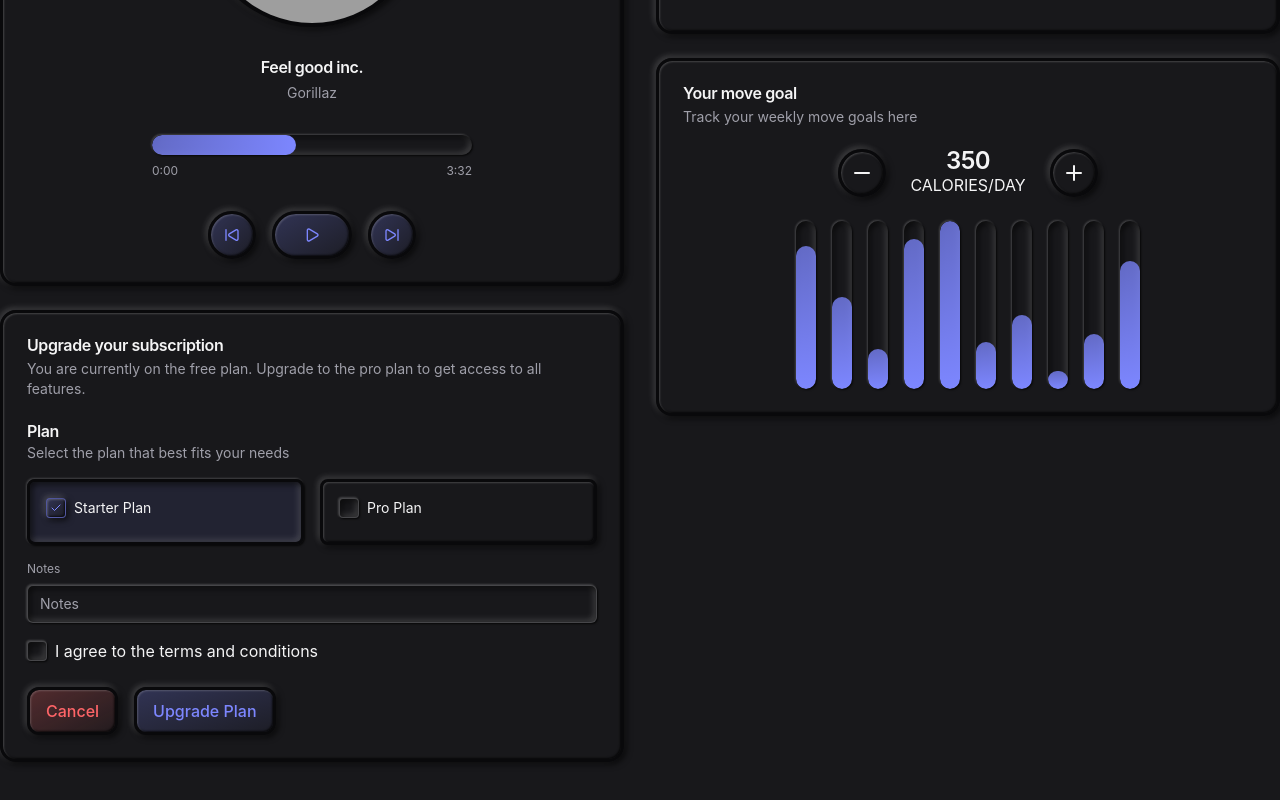
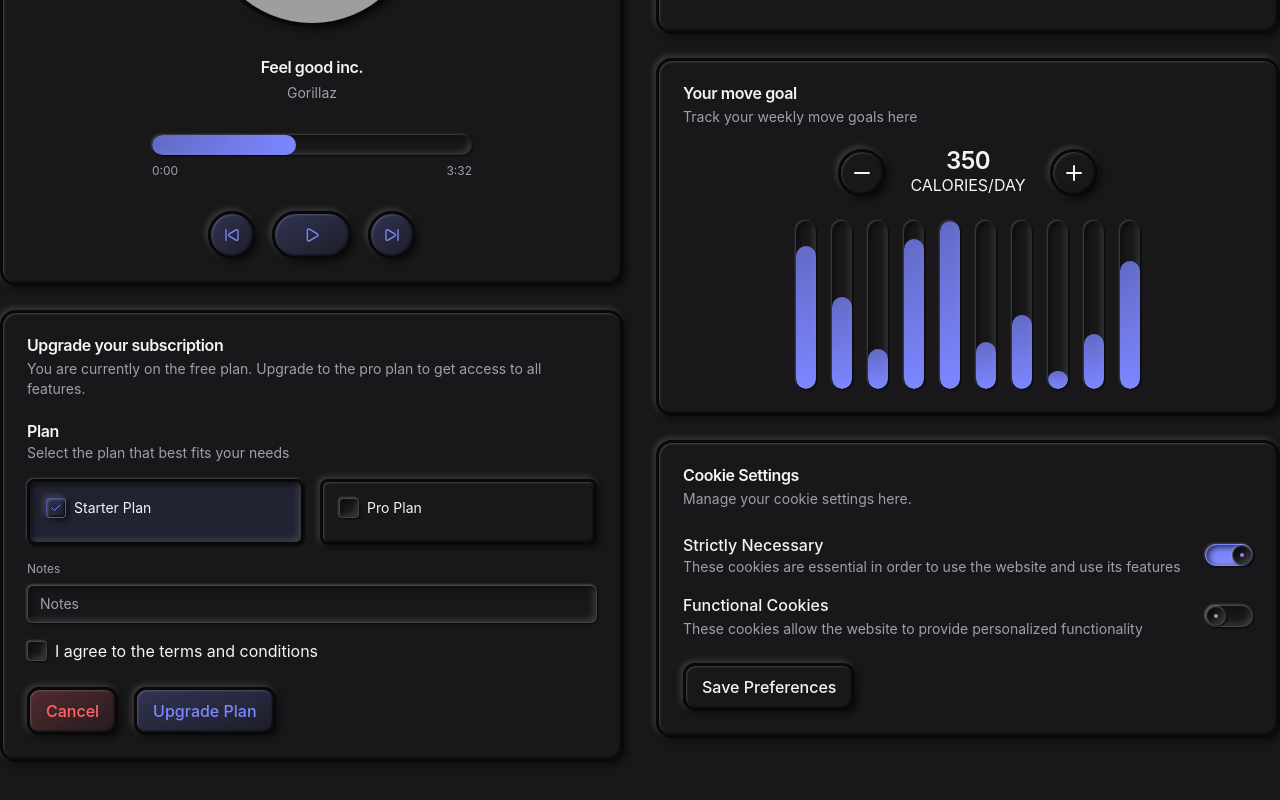
Before and after one commit to Sammie-oje/Neumorphism-UI, a React (Vite) app: page / in a window 1280 px wide. Shown: the part 642-1442 px from the top of the page. Built offline with nearby package versions, Linux system fonts and the light colour scheme; grey boxes are pictures that could not be loaded.

Commit message:
Added a cookie banner card

```diff
--- a/src/App.tsx
+++ b/src/App.tsx
@@ -259,6 +259,46 @@ function App() {
                             )}
                         </CardContent>
                     </Card>
+
+                    <Card>
+                        <CardHeader>
+                            <CardTitle>Cookie Settings</CardTitle>
+                            <CardDescription>
+                                Manage your cookie settings here.
+                            </CardDescription>
+                        </CardHeader>
+
+                        <CardContent className="space-y-4">
+                            <div className="flex items-center justify-between">
+                                <div>
+                                    <p className="text-base font-medium">
+                                        Strictly Necessary
+                                    </p>
+                                    <p className="text-sm text-muted-foreground">
+                                        These cookies are essential in order to
+                                        use the website and use its features
+                                    </p>
+                                </div>
+                                <NeuSwitch disabled defaultChecked />
+                            </div>
+
+                            <div className="flex items-center justify-between">
+                                <div className="space-y-0.5">
+                                    <p className="text-base font-medium">
+                                        Functional Cookies
+                                    </p>
+                                    <p className="text-sm text-muted-foreground">
+                                        These cookies allow the website to
+                                        provide personalized functionality
+                                    </p>
+                                </div>
+                                <NeuSwitch />
+                            </div>
+                        </CardContent>
+                        <CardFooter>
+                            <Button>Save Preferences</Button>
+                        </CardFooter>
+                    </Card>
                 </div>
             </section>
         </main>
--- a/src/components/Switch.tsx
+++ b/src/components/Switch.tsx
@@ -4,7 +4,7 @@ import { useRender } from "@base-ui/react/use-render";
 import { mergeProps } from "@base-ui/react/merge-props";
 
 const switchVariants = cva(
-    "flex items-center cursor-pointer h-5.5 w-12 rounded-full focus-visible:outline-none focus-visible:ring-offset-2 focus-visible:ring-foreground focus-visible:ring-2 bg-background shadow-inset data-[checked]:bg-primary border-1 border-highlight data-[checked]:border-primary "
+    "flex items-center cursor-pointer h-5.5 w-12 rounded-full focus-visible:outline-none focus-visible:ring-offset-2 focus-visible:ring-foreground focus-visible:ring-2 bg-background shadow-inset data-[checked]:bg-primary border-1 border-highlight data-[checked]:border-primary disabled:opacity-50 "
 );
 const thumbVariants = cva(
     "h-5 w-5 bg-background relative rounded-full block ease-out transition-all duration-350 border-1 border-highlight after:w-1 after:h-1 after:absolute after:top-1/2 after:left-1/2 after:-translate-1/2 after:bg-muted-foreground after:rounded-full shadow-inset translate-x-0 data-[checked]:translate-x-6.5 data-[checked]:after:bg-primary"
```
